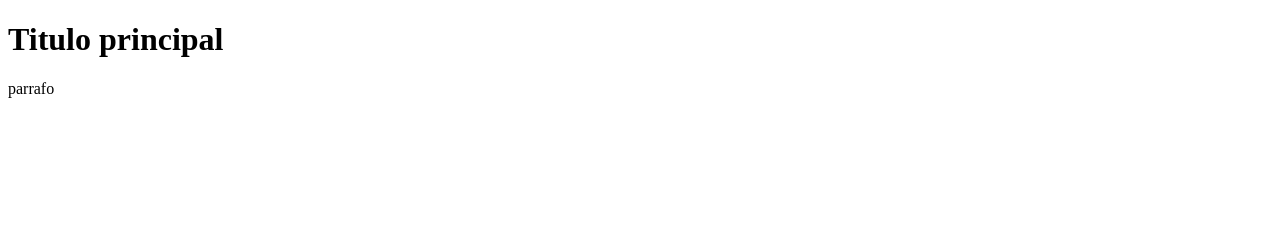
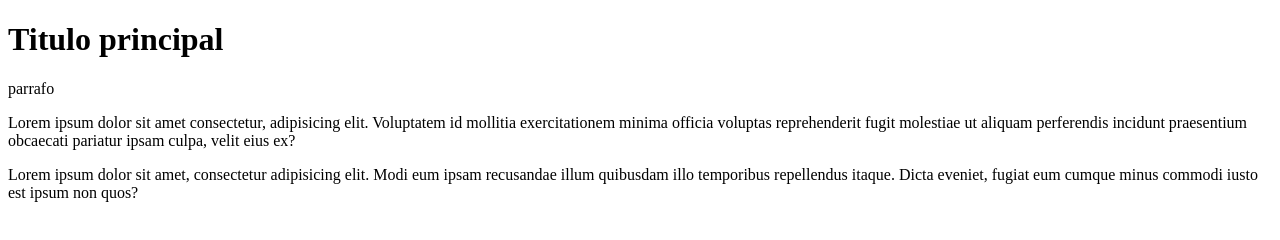
Before and after one commit to NicolasCaba/Bootcamp-BIT, a plain HTML site: page index.html in a window 1280 px wide. Drawn offline with Linux system fonts and the light colour scheme.

Commit message:
Se agrego contenido en el main del index.html

```diff
--- a/index.html
+++ b/index.html
@@ -9,5 +9,7 @@
 <body>
     <h1>Titulo principal</h1>
     <p>parrafo</p>
+    <p>Lorem ipsum dolor sit amet consectetur, adipisicing elit. Voluptatem id mollitia exercitationem minima officia voluptas reprehenderit fugit molestiae ut aliquam perferendis incidunt praesentium obcaecati pariatur ipsam culpa, velit eius ex?</p>
+    <p>Lorem ipsum dolor sit amet, consectetur adipisicing elit. Modi eum ipsam recusandae illum quibusdam illo temporibus repellendus itaque. Dicta eveniet, fugiat eum cumque minus commodi iusto est ipsum non quos?</p>
 </body>
 </html>
```
